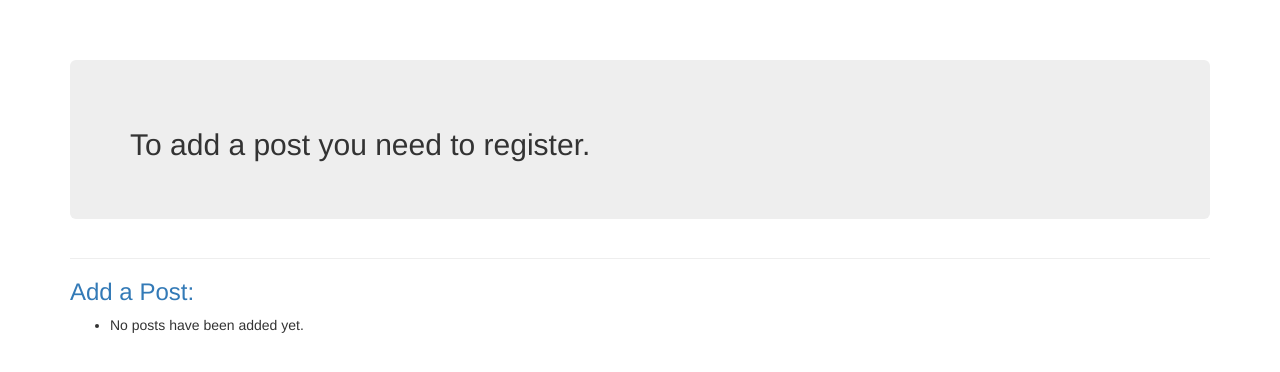
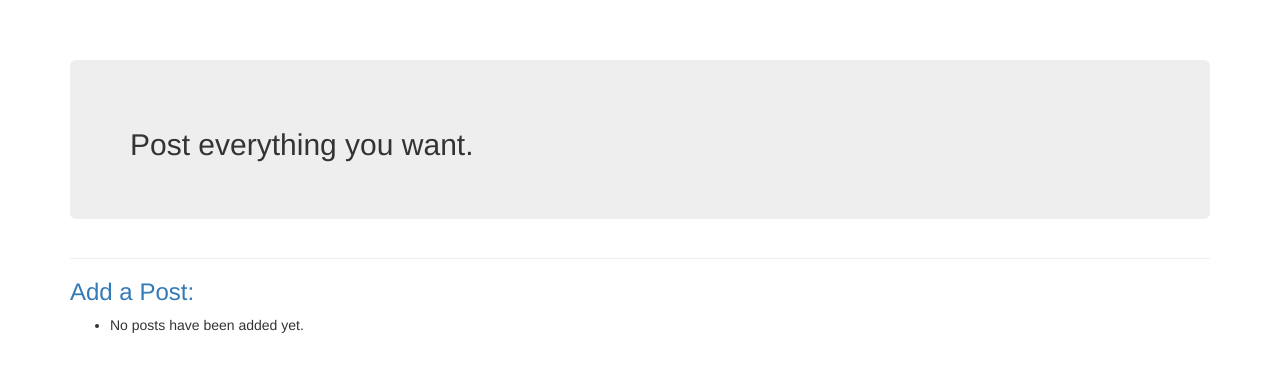
Before and after one commit to Eskander777/blog-django-example, a Django app: page / in a window 1280 px wide. Shown: the part 51-423 px from the top of the page. Run offline with Django 3.2, Linux system fonts and the light colour scheme; data that the repository does not hold is empty; some libraries are stand-ins or nearby versions.

Commit message:
Changed Add post again

```diff
--- a/blogs/templates/blogs/index.html
+++ b/blogs/templates/blogs/index.html
@@ -2,7 +2,7 @@
 
 {% block header %}
   <div class='jumbotron'>
-    <h2>To add a post you need to register.</h2>
+    <h2>Post everything you want.</h2>
   </div>
 {% endblock header %}
 
```
